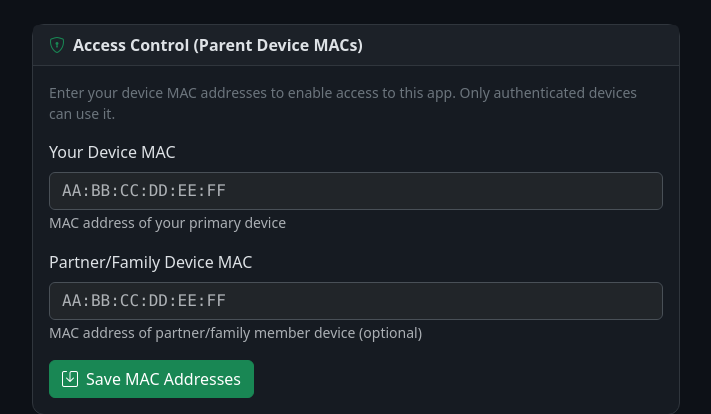
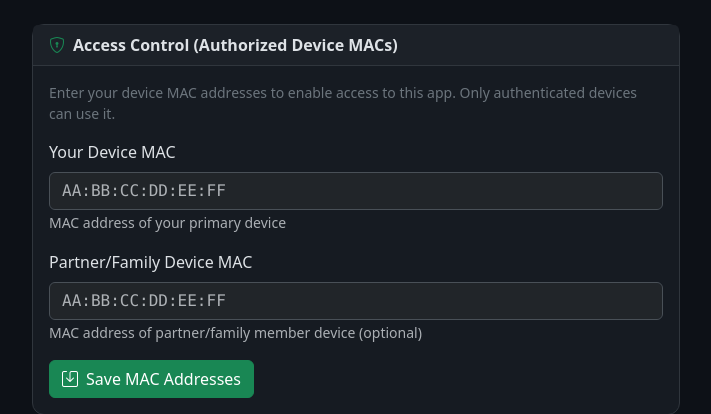
Before and after one commit to JoshuaFourie/test, a Flask app: template app/templates/settings.html in a window 1280 px wide. Shown: the part 57-471 px from the top of the page, without its empty margins (284-995 px from the left). Run offline with Flask 3, Linux system fonts and the light colour scheme; the template is opened without the code that fills it, so the values that code supplies are empty; parts of the project's set-up code (start-up, migrations or seed data) failed here and were passed over.

Commit message:
Rename parent_devices and kid_rules terminology to authorized_devices and managed_rules
Replace all references to "parent_devices" with "authorized_devices" and "kid_rules" with
"managed_rules" throughout the codebase for clearer, more appropriate terminology.

Co-Authored-By: Claude Haiku 4.5 <noreply@anthropic.com>

```diff
--- a/app/app.py
+++ b/app/app.py
@@ -56,9 +56,9 @@ def _allowed_macs() -> list[str]:
             if normalized and normalized not in macs:
                 macs.append(normalized)
     else:
-        # Fallback to parent_devices if allowed_macs is not set
-        parent_devices = config.get("parent_devices", [])
-        for device in parent_devices:
+        # Fallback to authorized_devices if allowed_macs is not set
+        authorized_devices = config.get("authorized_devices", [])
+        for device in authorized_devices:
             mac = device.get("mac", "")
             normalized = normalize_mac(mac)
             if normalized and normalized not in macs:
@@ -142,15 +142,15 @@ def index():
     if not _is_setup_complete():
         return redirect(url_for("setup"))
 
-    kid_rules: list[str] = config.get("kid_rules", [])
+    managed_rules: list[str] = config.get("managed_rules", [])
     rule_statuses: dict = {}
     error: str | None = None
 
-    if kid_rules:
+    if managed_rules:
         try:
             all_rules = _api().get_firewall_rules()
             by_name = {r["name"]: r for r in all_rules}
-            for name in kid_rules:
+            for name in managed_rules:
                 rule_statuses[name] = by_name.get(name, {"name": name, "status": "unknown"})
         except SophosAPIError as e:
             error = str(e)
@@ -158,7 +158,7 @@ def index():
 
     return render_template(
         "index.html",
-        kid_rules=kid_rules,
+        managed_rules=managed_rules,
         rule_statuses=rule_statuses,
         error=error,
         setup_mode=not _allowed_macs(),
@@ -168,10 +168,10 @@ def index():
 @app.route("/toggle/<path:rule_name>", methods=["POST"])
 @require_mac_auth
 def toggle_rule(rule_name: str):
-    kid_rules: list[str] = config.get("kid_rules", [])
-    logger.debug(f"Toggle request for '{rule_name}'. Managed rules: {kid_rules}")
+    managed_rules: list[str] = config.get("managed_rules", [])
+    logger.debug(f"Toggle request for '{rule_name}'. Managed rules: {managed_rules}")
 
-    if rule_name not in kid_rules:
+    if rule_name not in managed_rules:
         logger.error(f"Rule '{rule_name}' not in managed list")
         return jsonify({"error": f"Rule '{rule_name}' not in managed list"}), 404
 
@@ -213,10 +213,10 @@ def settings():
             device_name = request.form.get("device_name", "").strip()
             device_mac = normalize_mac(request.form.get("device_mac", ""))
             if device_name and device_mac:
-                devices = config.get("parent_devices", [])
+                devices = config.get("authorized_devices", [])
                 if not any(d.get("name") == device_name for d in devices):
                     devices.append({"name": device_name, "mac": device_mac})
-                    config.set("parent_devices", devices)
+                    config.set("authorized_devices", devices)
                     flash(f'Device "{device_name}" added.', "success")
                 else:
                     flash(f'Device "{device_name}" already exists.', "warning")
@@ -225,9 +225,9 @@ def settings():
 
         elif action == "remove_device":
             device_name = request.form.get("device_name", "").strip()
-            devices = config.get("parent_devices", [])
+            devices = config.get("authorized_devices", [])
             devices = [d for d in devices if d.get("name") != device_name]
-            config.set("parent_devices", devices)
+            config.set("authorized_devices", devices)
             flash(f'Device "{device_name}" removed.', "success")
 
         elif action == "update_firewall":
@@ -252,20 +252,20 @@ def settings():
         elif action == "add_rule":
             name = request.form.get("rule_name", "").strip()
             if name:
-                rules: list[str] = config.get("kid_rules", [])
+                rules: list[str] = config.get("managed_rules", [])
                 if name not in rules:
                     rules.append(name)
-                    config.set("kid_rules", rules)
+                    config.set("managed_rules", rules)
                     flash(f'Rule "{name}" added to managed list.', "success")
                 else:
                     flash(f'Rule "{name}" is already in the list.', "warning")
 
         elif action == "remove_rule":
             name = request.form.get("rule_name", "").strip()
-            rules = config.get("kid_rules", [])
+            rules = config.get("managed_rules", [])
             if name in rules:
                 rules.remove(name)
-                config.set("kid_rules", rules)
+                config.set("managed_rules", rules)
                 flash(f'Rule "{name}" removed.', "success")
 
         elif action == "update_macs":
@@ -286,10 +286,10 @@ def settings():
 
     stored_macs: list[str] = config.get("allowed_macs", [])
 
-    # If no allowed_macs, try to get from parent_devices
+    # If no allowed_macs, try to get from authorized_devices
     if not stored_macs:
-        parent_devices = config.get("parent_devices", [])
-        stored_macs = [d.get("mac", "") for d in parent_devices if d.get("mac")]
+        authorized_devices = config.get("authorized_devices", [])
+        stored_macs = [d.get("mac", "") for d in authorized_devices if d.get("mac")]
 
     my_mac_stored = stored_macs[0] if len(stored_macs) > 0 else ""
     wife_mac_stored = stored_macs[1] if len(stored_macs) > 1 else ""
@@ -300,16 +300,16 @@ def settings():
     xg_password = os.environ.get("XG_PASSWORD") or config.get("xg_password", "")
     fw_name = config.get("fw_name", "")
 
-    parent_devices = config.get("parent_devices", [])
-    for device in parent_devices:
+    authorized_devices = config.get("authorized_devices", [])
+    for device in authorized_devices:
         device["mac"] = normalize_mac(device.get("mac", ""))
 
     return render_template(
         "settings.html",
-        kid_rules=config.get("kid_rules", []),
+        managed_rules=config.get("managed_rules", []),
         all_rules=all_rules,
         fw_error=fw_error,
-        parent_devices=parent_devices,
+        authorized_devices=authorized_devices,
         xg_host=xg_host,
         xg_port=xg_port,
         xg_username=xg_username,
@@ -329,8 +329,8 @@ def export_config():
             "username": config.get("xg_username", ""),
             "password": "***ENCRYPTED***",
         },
-        "parent_devices": config.get("parent_devices", []),
-        "kid_rules": config.get("kid_rules", []),
+        "authorized_devices": config.get("authorized_devices", []),
+        "managed_rules": config.get("managed_rules", []),
     }
     return jsonify(export_data)
 
@@ -350,13 +350,13 @@ def import_config():
             if fw.get("password") and fw.get("password") != "***ENCRYPTED***":
                 config.set("xg_password", fw.get("password", ""))
 
-        devices = data.get("parent_devices", [])
+        devices = data.get("authorized_devices", [])
         if devices:
-            config.set("parent_devices", devices)
+            config.set("authorized_devices", devices)
 
-        rules = data.get("kid_rules", [])
+        rules = data.get("managed_rules", [])
         if rules:
-            config.set("kid_rules", rules)
+            config.set("managed_rules", rules)
 
         return jsonify({"success": True, "message": "Config imported successfully"})
     except Exception as e:
--- a/app/templates/index.html
+++ b/app/templates/index.html
@@ -27,7 +27,7 @@
   </button>
 </div>
 
-{% if not kid_rules %}
+{% if not managed_rules %}
 <div class="card text-center py-5">
   <div class="card-body">
     <i class="bi bi-list-ul display-4 text-secondary mb-3 d-block"></i>
@@ -39,7 +39,7 @@
 </div>
 {% else %}
 <div id="ruleList">
-{% for name in kid_rules %}
+{% for name in managed_rules %}
   {% set rule = rule_statuses.get(name, {'name': name, 'status': 'unknown'}) %}
   {% set is_enabled = rule.status | lower == 'enable' %}
   {% set status_cls = 'enabled' if is_enabled else ('disabled' if rule.status | lower == 'disable' else 'unknown') %}
--- a/app/templates/settings.html
+++ b/app/templates/settings.html
@@ -7,7 +7,7 @@
 <div class="card mb-4">
   <div class="card-header d-flex align-items-center gap-2">
     <i class="bi bi-shield-lock text-success"></i>
-    <strong>Access Control (Parent Device MACs)</strong>
+    <strong>Access Control (Authorized Device MACs)</strong>
   </div>
   <div class="card-body">
     <p class="text-secondary small mb-3">
@@ -48,9 +48,9 @@
     </p>
 
     <!-- List of devices -->
-    {% if parent_devices %}
+    {% if authorized_devices %}
     <ul class="list-group list-group-flush mb-3">
-      {% for device in parent_devices %}
+      {% for device in authorized_devices %}
       <li class="list-group-item d-flex justify-content-between align-items-center"
           style="background:transparent; border-color:#30363d;">
         <div class="small">
@@ -111,9 +111,9 @@
     {% endif %}
 
     <!-- Existing managed rules -->
-    {% if kid_rules %}
+    {% if managed_rules %}
     <ul class="list-group list-group-flush mb-3">
-      {% for rule in kid_rules %}
+      {% for rule in managed_rules %}
       <li class="list-group-item d-flex justify-content-between align-items-center"
           style="background:transparent; border-color:#30363d;">
         <span class="font-monospace small">{{ rule }}</span>
@@ -140,7 +140,7 @@
         <select name="rule_name" class="form-select form-select-sm font-monospace">
           <option value="">— pick a rule —</option>
           {% for rule in all_rules | sort(attribute='name') %}
-            {% if rule.name not in kid_rules %}
+            {% if rule.name not in managed_rules %}
             <option value="{{ rule.name }}">{{ rule.name }}</option>
             {% endif %}
           {% endfor %}
```
